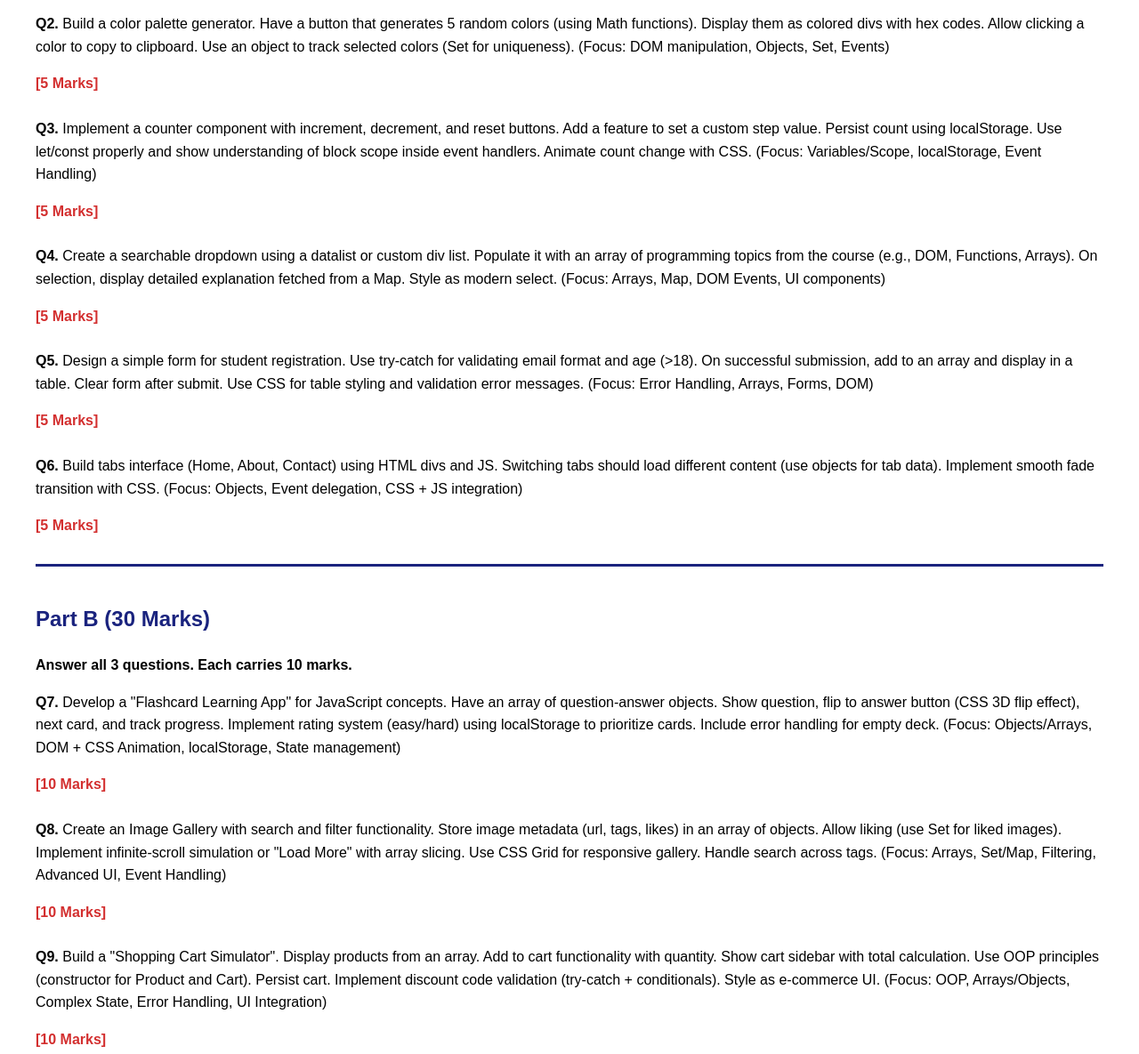
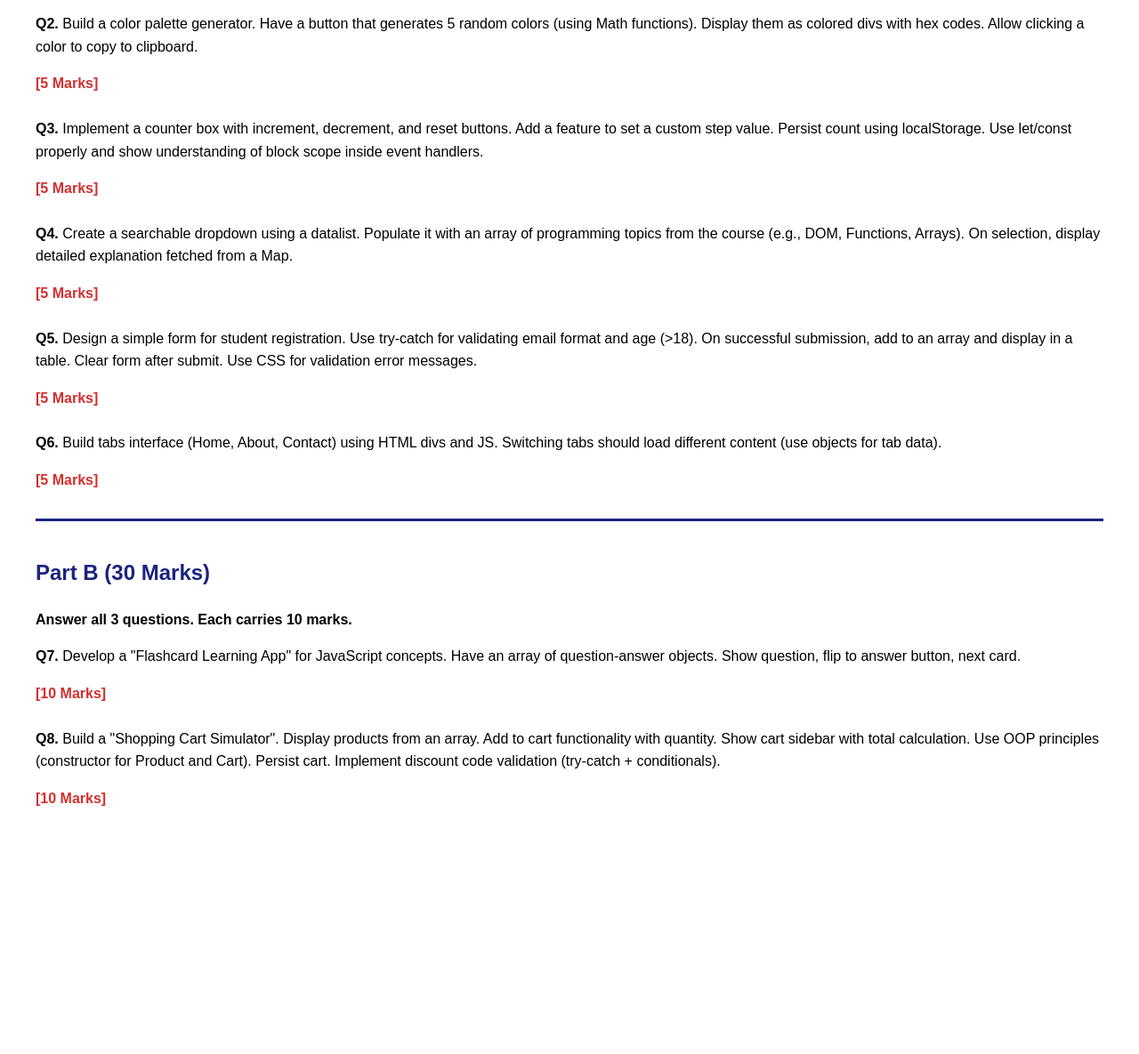
Before and after one commit to abhayvikram-pwioi/end_sem, a plain HTML site: page index.html in a window 1280 px wide. Shown: the part 500-1685 px from the top of the page at 89% size. After the commit the page ends 1450 px from the top, so only its background shows below. Drawn offline with Linux system fonts and the light colour scheme.

Commit message:
update 2

```diff
--- a/index.html
+++ b/index.html
@@ -1,17 +1,39 @@
 <!DOCTYPE html>
 <html lang="en">
+
 <head>
     <meta charset="UTF-8">
     <meta name="viewport" content="width=device-width, initial-scale=1.0">
     <title>JavaScript Advanced - Question Paper Set 2</title>
     <style>
-        body { font-family: Arial, sans-serif; margin: 40px; line-height: 1.6; }
-        h1, h2 { color: #1a237e; }
-        .part { margin-top: 30px; border-top: 3px solid #1a237e; padding-top: 20px; }
-        .question { margin-bottom: 25px; }
-        .marks { color: #d32f2f; font-weight: bold; }
+        body {
+            font-family: Arial, sans-serif;
+            margin: 40px;
+            line-height: 1.6;
+        }
+
+        h1,
+        h2 {
+            color: #1a237e;
+        }
+
+        .part {
+            margin-top: 30px;
+            border-top: 3px solid #1a237e;
+            padding-top: 20px;
+        }
+
+        .question {
+            margin-bottom: 25px;
+        }
+
+        .marks {
+            color: #d32f2f;
+            font-weight: bold;
+        }
     </style>
 </head>
+
 <body>
     <a href="end_game_2.html" style="font-size: 40px;">Link To Question Paper 2</a>
 
@@ -23,32 +45,43 @@
         <p><strong>Answer any 6 questions. Each question carries 5 marks.</strong></p>
 
         <div class="question">
-        <p><strong>Q1.</strong>Create an HTML page with a temperature converter (Celsius to Fahrenheit and vice versa). Use input field, and convert button. Implement using function expressions and demonstrate. Style inputs and results nicely.</p>
+            <p><strong>Q1.</strong>Create an HTML page with a temperature converter (Celsius to Fahrenheit and vice
+                versa). Use input field, and convert button. Implement using function expressions and demonstrate. Style
+                inputs and results nicely.</p>
             <span class="marks">[5 Marks]</span>
         </div>
 
         <div class="question">
-        <p><strong>Q2.</strong> Build a color palette generator. Have a button that generates 5 random colors (using Math functions). Display them as colored divs with hex codes. Allow clicking a color to copy to clipboard. Use an object to track selected colors (Set for uniqueness). (Focus: DOM manipulation, Objects, Set, Events)</p>
+            <p><strong>Q2.</strong> Build a color palette generator. Have a button that generates 5 random colors (using
+                Math functions). Display them as colored divs with hex codes. Allow clicking a color to copy to
+                clipboard.</p>
             <span class="marks">[5 Marks]</span>
         </div>
 
         <div class="question">
-        <p><strong>Q3.</strong> Implement a counter component with increment, decrement, and reset buttons. Add a feature to set a custom step value. Persist count using localStorage. Use let/const properly and show understanding of block scope inside event handlers. Animate count change with CSS. (Focus: Variables/Scope, localStorage, Event Handling)</p>
+            <p><strong>Q3.</strong> Implement a counter box with increment, decrement, and reset buttons. Add a feature
+                to set a custom step value. Persist count using localStorage. Use let/const properly and show
+                understanding of block scope inside event handlers.</p>
             <span class="marks">[5 Marks]</span>
         </div>
 
         <div class="question">
-        <p><strong>Q4.</strong> Create a searchable dropdown using a datalist or custom div list. Populate it with an array of programming topics from the course (e.g., DOM, Functions, Arrays). On selection, display detailed explanation fetched from a Map. Style as modern select. (Focus: Arrays, Map, DOM Events, UI components)</p>
+            <p><strong>Q4.</strong> Create a searchable dropdown using a datalist. Populate it with an array of
+                programming topics from the course (e.g., DOM, Functions, Arrays). On selection, display detailed
+                explanation fetched from a Map.</p>
             <span class="marks">[5 Marks]</span>
         </div>
 
         <div class="question">
-        <p><strong>Q5.</strong> Design a simple form for student registration. Use try-catch for validating email format and age (>18). On successful submission, add to an array and display in a table. Clear form after submit. Use CSS for table styling and validation error messages. (Focus: Error Handling, Arrays, Forms, DOM)</p>
+            <p><strong>Q5.</strong> Design a simple form for student registration. Use try-catch for validating email
+                format and age (>18). On successful submission, add to an array and display in a table. Clear form after
+                submit. Use CSS for validation error messages.</p>
             <span class="marks">[5 Marks]</span>
         </div>
 
         <div class="question">
-        <p><strong>Q6.</strong> Build tabs interface (Home, About, Contact) using HTML divs and JS. Switching tabs should load different content (use objects for tab data). Implement smooth fade transition with CSS. (Focus: Objects, Event delegation, CSS + JS integration)</p>
+            <p><strong>Q6.</strong> Build tabs interface (Home, About, Contact) using HTML divs and JS. Switching tabs
+                should load different content (use objects for tab data).</p>
             <span class="marks">[5 Marks]</span>
         </div>
     </div>
@@ -58,20 +91,19 @@
         <p><strong>Answer all 3 questions. Each carries 10 marks.</strong></p>
 
         <div class="question">
-        <p><strong>Q7.</strong> Develop a "Flashcard Learning App" for JavaScript concepts. Have an array of question-answer objects. Show question, flip to answer button (CSS 3D flip effect), next card, and track progress. Implement rating system (easy/hard) using localStorage to prioritize cards. Include error handling for empty deck. (Focus: Objects/Arrays, DOM + CSS Animation, localStorage, State management)</p>
+            <p><strong>Q7.</strong> Develop a "Flashcard Learning App" for JavaScript concepts. Have an array of
+                question-answer objects. Show question, flip to answer button, next card.</p>
             <span class="marks">[10 Marks]</span>
         </div>
 
         <div class="question">
-        <p><strong>Q8.</strong> Create an Image Gallery with search and filter functionality. Store image metadata (url, tags, likes) in an array of objects. Allow liking (use Set for liked images). Implement infinite-scroll simulation or "Load More" with array slicing. Use CSS Grid for responsive gallery. Handle search across tags. (Focus: Arrays, Set/Map, Filtering, Advanced UI, Event Handling)</p>
-        <span class="marks">[10 Marks]</span>
-    </div>
-
-    <div class="question">
-        <p><strong>Q9.</strong> Build a "Shopping Cart Simulator". Display products from an array. Add to cart functionality with quantity. Show cart sidebar with total calculation. Use OOP principles (constructor for Product and Cart). Persist cart. Implement discount code validation (try-catch + conditionals). Style as e-commerce UI. (Focus: OOP, Arrays/Objects, Complex State, Error Handling, UI Integration)</p>
+            <p><strong>Q8.</strong> Build a "Shopping Cart Simulator". Display products from an array. Add to cart
+                functionality with quantity. Show cart sidebar with total calculation. Use OOP principles (constructor
+                for Product and Cart). Persist cart. Implement discount code validation (try-catch + conditionals).</p>
             <span class="marks">[10 Marks]</span>
         </div>
     </div>
 
 </body>
+
 </html>
```
Lines whose indentation alone changed are shown as unchanged.
